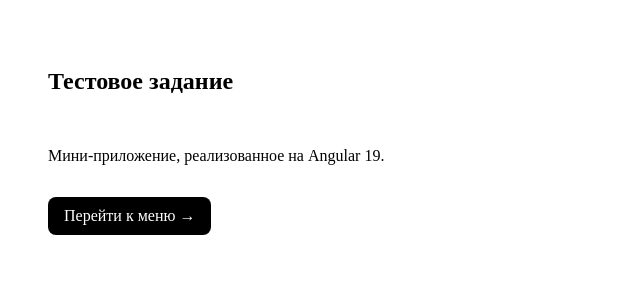
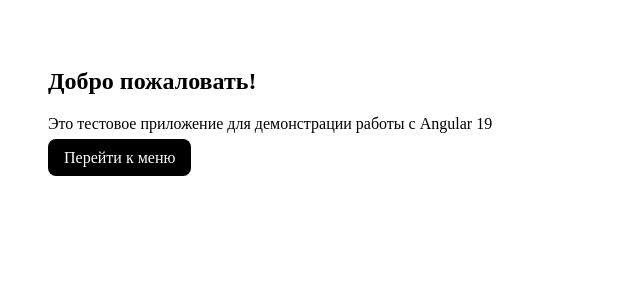
Before and after one commit to vladislavprozorov/selectel-frontend-test, an Angular app: page /welcome in a window 1280 px wide. Shown: the top 300 px of the page, without its empty margins (0-640 px from the left). Built offline with nearby package versions, Linux system fonts and the light colour scheme.

Commit message:
feat(a11y): add accessibility improvements (ARIA labels, roles, skip-link) (#8)
Co-authored-by: vladislav prozorov <skayterder@vk.com>

```diff
--- a/src/app/features/menu/menu.html
+++ b/src/app/features/menu/menu.html
@@ -1,26 +1,29 @@
-<section class="menu">
+<section class="menu" role="main" aria-labelledby="menu-title">
   <header class="menu-header">
-    <h1>Меню услуг</h1>
+    <h1 id="menu-title">Меню услуг</h1>
 
     @if (selectedCount() > 0) {
-      <div class="summary">
-        <p><strong>Выбрано:</strong> {{ selectedTitles() }}</p>
-        <p><strong>Количество:</strong> {{ selectedCount() }}</p>
-        <p><strong>Сумма:</strong> {{ totalPrice() }} ₽</p>
+      <div class="summary" role="status" aria-live="polite">
+        <p><strong>Выбрано:</strong> <span aria-label="Выбранные услуги">{{ selectedTitles() }}</span></p>
+        <p><strong>Количество:</strong> <span aria-label="Количество выбранных услуг">{{ selectedCount() }}</span></p>
+        <p><strong>Сумма:</strong> <span aria-label="Общая стоимость">{{ totalPrice() }} ₽</span></p>
       </div>
     } @else {
-      <p>Ничего не выбрано</p>
+      <p role="status" aria-live="polite">Ничего не выбрано</p>
     }
   </header>
 
-  <ul>
+  <ul role="list" aria-label="Список доступных услуг">
     @for (item of items(); track item.id) {
-      <li [class.active]="item.selected">
-        <label>
+      <li [class.active]="item.selected" role="listitem">
+        <label [attr.for]="'checkbox-' + item.id">
           <input
+            [id]="'checkbox-' + item.id"
             type="checkbox"
             [checked]="item.selected"
             (change)="toggleItem(item.id)"
+            [attr.aria-label]="'Выбрать услугу: ' + item.title + ', стоимость ' + item.price + ' рублей'"
+            [attr.aria-checked]="item.selected"
           />
           {{ item.title }} — {{ item.price }} ₽
         </label>
--- a/src/app/features/welcome/welcome.html
+++ b/src/app/features/welcome/welcome.html
@@ -1,12 +1,14 @@
-<section class="welcome">
-
-
-  <h1>Тестовое задание</h1>
-   <p>Мини-приложение, реализованное на Angular 19.</p>
-
-  <a routerLink="/menu" class="button">
-    Перейти к меню →
-  </a>
-
-
+<section class="welcome" role="main" aria-labelledby="welcome-title">
+  <div class="content">
+    <h1 id="welcome-title">Добро пожаловать!</h1>
+    <p>Это тестовое приложение для демонстрации работы с Angular 19</p>
+    <a
+      routerLink="/menu"
+      class="button"
+      role="button"
+      aria-label="Перейти к странице меню услуг"
+    >
+      Перейти к меню
+    </a>
+  </div>
 </section>
```
